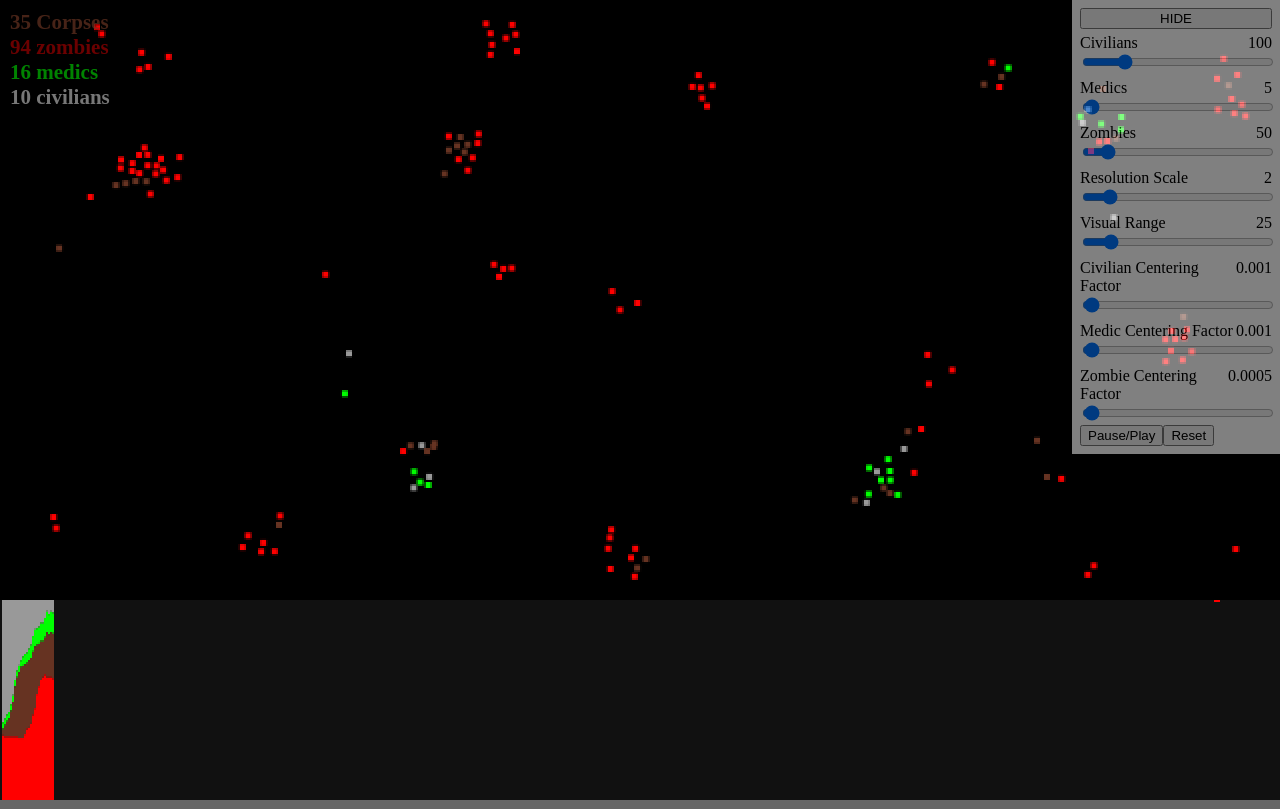
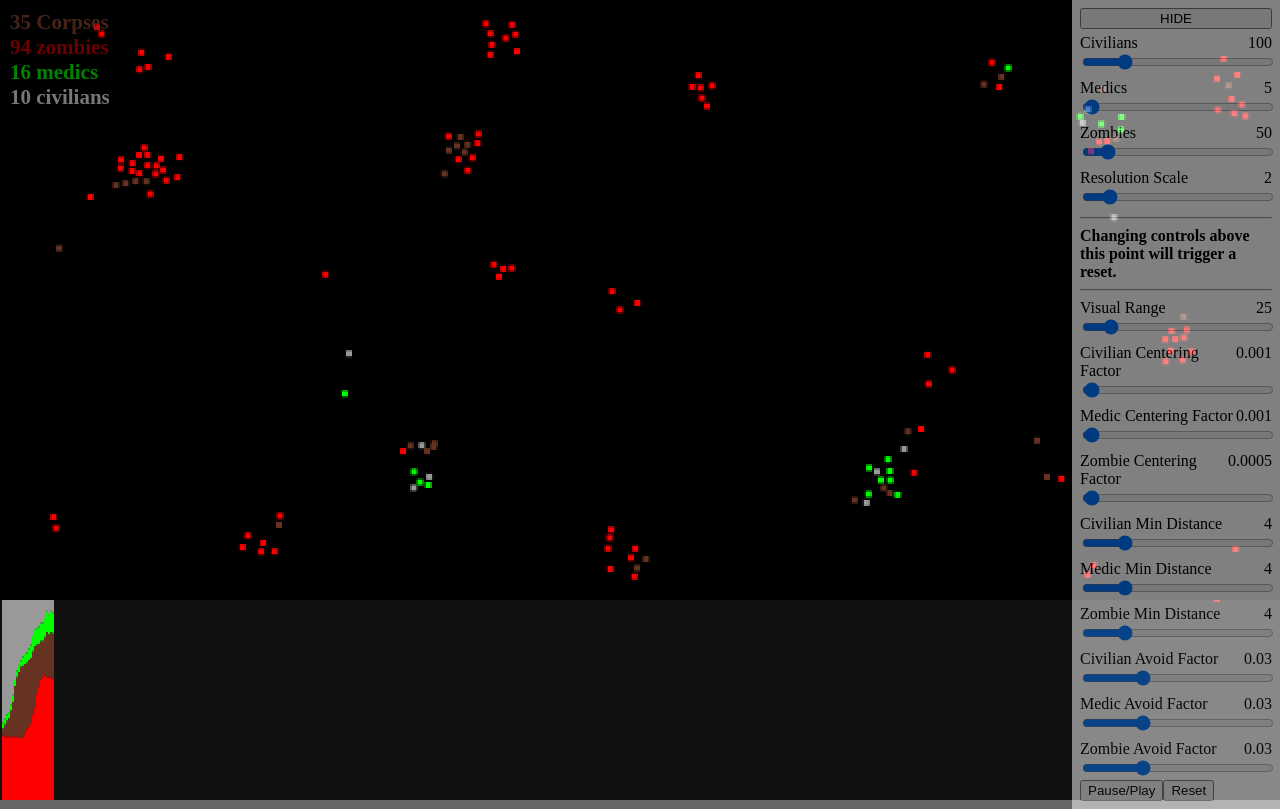
Before and after one commit to mrchimp/zombies-vs-medics, a Vue app: page / in a window 1280 px wide. Both pictures are taken after a click on the button "Show controls". Built offline with nearby package versions, Linux system fonts and the light colour scheme.

Commit message:
Add avoid factor controls

```diff
--- a/src/components/ZombiesVsMedics.vue
+++ b/src/components/ZombiesVsMedics.vue
@@ -56,6 +56,13 @@ const civilianFontSize = ref("");
 const civilianCenteringFactor = ref(0.001);
 const zombieCenteringFactor = ref(0.0005);
 const medicCenteringFactor = ref(0.001);
+
+const civilianMinDistance = ref(4);
+const civilianAvoidFactor = ref(0.03);
+const medicMinDistance = ref(4);
+const medicAvoidFactor = ref(0.03);
+const zombieMinDistance = ref(4);
+const zombieAvoidFactor = ref(0.03);
 
 const gameTickRateMS = 16;
 
@@ -310,13 +317,25 @@ function avoidOthers(item: Item) {
   let minDistance = 4; // The distance to stay away from other boids
   let avoidFactor = 0.03; // Adjust velocity by this %
 
-  if (item.value === ItemType.Zombie) {
-    minDistance = 4;
-    avoidFactor = 0.03;
+  switch (item.value) {
+    case ItemType.Zombie:
+      minDistance = zombieMinDistance.value;
+      avoidFactor = zombieAvoidFactor.value;
+      break;
+    case ItemType.Medic:
+      minDistance = medicMinDistance.value;
+      avoidFactor = medicAvoidFactor.value;
+      break;
+    case ItemType.Civilian:
+    default:
+      minDistance = civilianMinDistance.value;
+      avoidFactor = civilianAvoidFactor.value;
+      break;
   }
 
   let moveX = 0;
   let moveY = 0;
+
   for (let otherBoid of board) {
     if (otherBoid !== item) {
       if (distance(item, otherBoid) < minDistance) {
@@ -565,6 +584,15 @@ function updateCounts() {
           :max="10"
           @input="reset"
         ></ControlInput>
+
+        <hr />
+
+        <strong>
+          Changing controls above this point will trigger a reset.
+        </strong>
+
+        <hr />
+
         <ControlInput
           label="Visual Range"
           v-model="visualRange"
@@ -590,6 +618,49 @@ function updateCounts() {
         <ControlInput
           label="Zombie Centering Factor"
           v-model="zombieCenteringFactor"
+          :min="0"
+          :max="0.1"
+          :step="0.001"
+        ></ControlInput>
+
+        <!-- Min Distances -->
+        <ControlInput
+          label="Civilian Min Distance"
+          v-model="civilianMinDistance"
+          :min="0"
+          :max="20"
+        ></ControlInput>
+        <ControlInput
+          label="Medic Min Distance"
+          v-model="medicMinDistance"
+          :min="0"
+          :max="20"
+        ></ControlInput>
+        <ControlInput
+          label="Zombie Min Distance"
+          v-model="zombieMinDistance"
+          :min="0"
+          :max="20"
+        ></ControlInput>
+
+        <!-- Avoid Factor -->
+        <ControlInput
+          label="Civilian Avoid Factor"
+          v-model="civilianAvoidFactor"
+          :min="0"
+          :max="0.1"
+          :step="0.001"
+        ></ControlInput>
+        <ControlInput
+          label="Medic Avoid Factor"
+          v-model="medicAvoidFactor"
+          :min="0"
+          :max="0.1"
+          :step="0.001"
+        ></ControlInput>
+        <ControlInput
+          label="Zombie Avoid Factor"
+          v-model="zombieAvoidFactor"
           :min="0"
           :max="0.1"
           :step="0.001"
```
